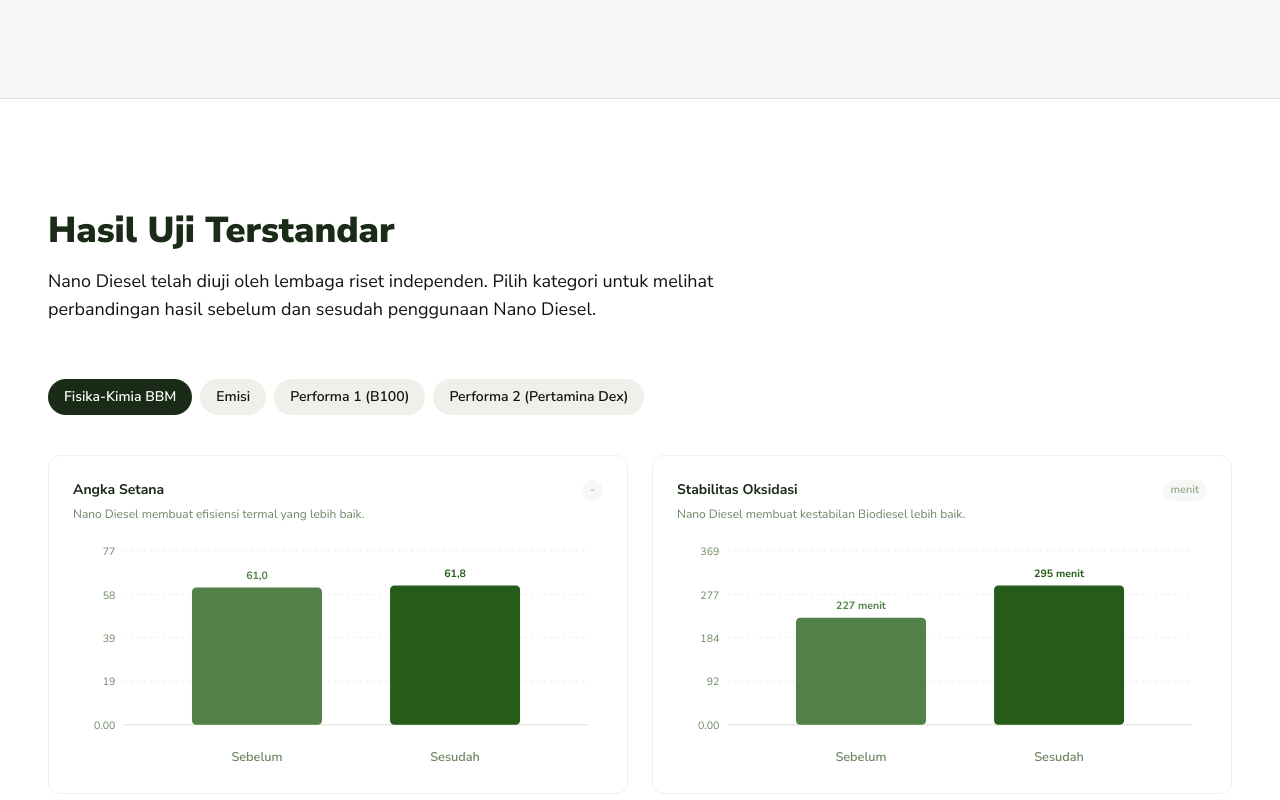
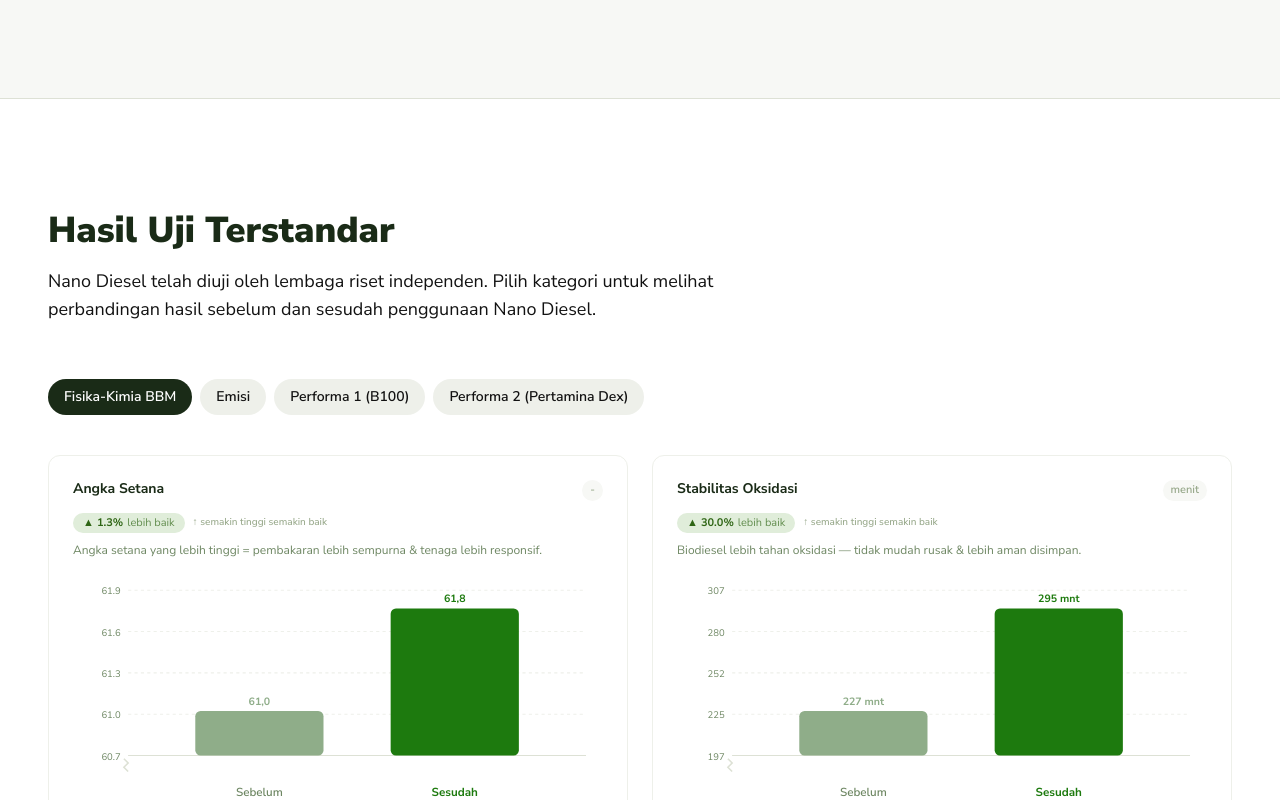
Before and after one commit to nanosix-corporate/nanodiesel, a Next.js app: page /our-technology in a window 1280 px wide. Shown: the part 2000-2800 px from the top of the page. Built offline with nearby package versions, Linux system fonts and the light colour scheme.

Commit message:
update design system and our technology chart

```diff
--- a/app/our-technology/page.tsx
+++ b/app/our-technology/page.tsx
@@ -56,8 +56,8 @@
           </p>
           <div className="grid md:grid-cols-2 gap-10 md:gap-14 items-start">
             <div className="relative">
-              <div className="absolute -inset-4 bg-emerald-500/10 rounded-3xl blur-sm" />
-              <div className="relative rounded-2xl overflow-hidden shadow-xl h-[250px] md:h-[400px]">
+              <div className="absolute -inset-4 rounded-3xl blur-sm" />
+              <div className="relative rounded-2xl overflow-hidden h-[250px] md:h-[400px]">
                 <video autoPlay loop muted playsInline className="w-full h-full object-cover">
                   <source src="/video/technology.webm" type="video/webm" />
                 </video>
--- a/app/shop/page.tsx
+++ b/app/shop/page.tsx
@@ -158,7 +158,7 @@
                   <div className="mt-auto">
                     {product.dark ? (
                       <>
-                        <div className="text-lg md:text-xl font-black mb-3 text-emerald-400">
+                        <div className="text-lg md:text-xl font-black mb-3 text-brand-white">
                           {product.price}
                         </div>
                         <a
--- a/components/Navbar.tsx
+++ b/components/Navbar.tsx
@@ -13,7 +13,7 @@
   const [open, setOpen] = useState(false);
 
   return (
-    <header className="fixed inset-x-0 top-0 z-50 border-b border-olive-200/50 glass-panel font-manrope text-sm font-semibold tracking-wide">
+    <header className="fixed inset-x-0 top-0 z-50 border-b border-olive-200/50 glass-panel font-manrope text-fs-nav font-semibold tracking-wide">
       <div className="mx-auto flex max-w-[1440px] items-center justify-between px-6 py-4 nav:px-12">
         <a href="/" className="flex items-center gap-3">
           <img src="/images/logo/nanodiesel-logo-brand.svg" alt="Nano Diesel" className="h-10 w-auto object-contain" />
--- a/components/TestResultsChart.tsx
+++ b/components/TestResultsChart.tsx
@@ -8,6 +8,13 @@
   labels: [string, string];
   values: [number, number];
   description: string;
+  /** If true, lower sesudah = better (e.g. emisi, CFPP, viscosity, HFRR, fuel consumption) */
+  lowerIsBetter?: boolean;
+  /**
+   * Force Y-axis to start from 0.
+   * Use when ratio between values is already very dramatic (e.g. HC: 13.7 → 0, NOx: 91 → 41).
+   */
+  forceZeroBase?: boolean;
 }
 
 interface TabConfig {
@@ -21,130 +28,342 @@
     id: 'fisika-kimia',
     label: 'Fisika-Kimia BBM',
     params: [
-      { name: 'Angka Setana', unit: '-', labels: ['61,0', '61,8'], values: [61.0, 61.8], description: 'Nano Diesel membuat efisiensi termal yang lebih baik.' },
-      { name: 'Stabilitas Oksidasi', unit: 'menit', labels: ['227 menit', '295 menit'], values: [227, 295], description: 'Nano Diesel membuat kestabilan Biodiesel lebih baik.' },
-      { name: 'Acid Value', unit: 'mg KOH/g', labels: ['0.18 mg KOH/g', '0.19 mg KOH/g'], values: [0.18, 0.19], description: 'Nano Diesel membuat kestabilan Biodiesel lebih baik.' },
-      { name: 'Cold Filter Plugging Point', unit: '°C', labels: ['10 °C', '9 °C'], values: [10, 9], description: 'Nano Diesel membuat Biodiesel dapat melewati filter dengan lebih baik.' },
-      { name: 'Viskositas Kinematik', unit: 'mm²/s', labels: ['4,537 mm²/s', '4,505 mm²/s'], values: [4.537, 4.505], description: 'Nano Diesel membuat kerja pompa dan injektor tidak terlalu berat dan pembakaran lebih sempurna.' },
-      { name: 'Lubrisitas (HFRR)', unit: 'micron', labels: ['280,5 micron', '249,0 micron'], values: [280.5, 249.0], description: 'Nano Diesel membuat pelumasan sangat baik, pada injektor maupun ruang bakar.' },
+      {
+        name: 'Angka Setana',
+        unit: '-',
+        labels: ['61,0', '61,8'],
+        values: [61.0, 61.8],
+        description: 'Angka setana yang lebih tinggi = pembakaran lebih sempurna & tenaga lebih responsif.',
+        lowerIsBetter: false,
+      },
+      {
+        name: 'Stabilitas Oksidasi',
+        unit: 'menit',
+        labels: ['227 mnt', '295 mnt'],
+        values: [227, 295],
+        description: 'Biodiesel lebih tahan oksidasi — tidak mudah rusak & lebih aman disimpan.',
+        lowerIsBetter: false,
+      },
+      {
+        name: 'Acid Value',
+        unit: 'mg KOH/g',
+        labels: ['0,18', '0,19'],
+        values: [0.18, 0.19],
+        description: 'Perubahan minor — tetap dalam batas aman standar SNI.',
+        lowerIsBetter: true,
+      },
+      {
+        name: 'Cold Filter Plugging Point',
+        unit: '°C',
+        labels: ['10 °C', '9 °C'],
+        values: [10, 9],
+        description: 'CFPP lebih rendah = biodiesel lebih lancar di suhu dingin, filter tidak mudah tersumbat.',
+        lowerIsBetter: true,
+      },
+      {
+        name: 'Viskositas Kinematik',
+        unit: 'mm²/s',
+        labels: ['4,537', '4,505'],
+        values: [4.537, 4.505],
+        description: 'Viskositas lebih rendah = atomisasi sempurna di injektor, pompa bekerja lebih ringan.',
+        lowerIsBetter: true,
+      },
+      {
+        name: 'Lubrisitas (HFRR)',
+        unit: 'micron',
+        labels: ['280,5 µm', '249,0 µm'],
+        values: [280.5, 249.0],
+        description: 'Gesekan lebih rendah = injektor & ruang bakar terlindungi lebih baik dari aus.',
+        lowerIsBetter: true,
+      },
     ],
   },
   {
     id: 'emisi',
     label: 'Emisi',
     params: [
-      { name: 'CO', unit: 'ppm', labels: ['161,0 ppm', '142 ppm'], values: [161, 142], description: '' },
-      { name: 'CO\u2082', unit: '%', labels: ['2,3%', '2,8%'], values: [2.3, 2.8], description: '' },
-      { name: 'NOx', unit: 'ppm', labels: ['91,0 ppm', '41 ppm'], values: [91, 41], description: '' },
-      { name: 'Hidrokarbon (HC)', unit: 'ppm', labels: ['13,7 ppm', '<0.10 ppm'], values: [13.7, 0], description: '' },
-      { name: 'Opasitas', unit: '%', labels: ['10,8%', '7,8%'], values: [10.8, 7.8], description: '' },
+      {
+        name: 'CO',
+        unit: 'ppm',
+        labels: ['161 ppm', '142 ppm'],
+        values: [161, 142],
+        description: 'Emisi karbon monoksida turun — pembakaran lebih tuntas.',
+        lowerIsBetter: true,
+      },
+      {
+        name: 'CO₂',
+        unit: '%',
+        labels: ['2,3%', '2,8%'],
+        values: [2.3, 2.8],
+        description: 'CO₂ lebih tinggi justru menunjukkan pembakaran yang lebih sempurna.',
+        lowerIsBetter: false,
+      },
+      {
+        name: 'NOx',
+        unit: 'ppm',
+        labels: ['91 ppm', '41 ppm'],
+        values: [91, 41],
+        description: 'NOx turun drastis 55% — mesin lebih ramah lingkungan & lulus uji emisi.',
+        lowerIsBetter: true,
+        forceZeroBase: true,
+      },
+      {
+        name: 'Hidrokarbon (HC)',
+        unit: 'ppm',
+        labels: ['13,7 ppm', '<0,10 ppm'],
+        values: [13.7, 0.1],
+        description: 'HC turun hingga mendekati nol — hampir tidak ada bahan bakar yang terbuang sia-sia.',
+        lowerIsBetter: true,
+        forceZeroBase: true,
+      },
+      {
+        name: 'Opasitas (Asap)',
+        unit: '%',
+        labels: ['10,8%', '7,8%'],
+        values: [10.8, 7.8],
+        description: 'Asap hitam berkurang signifikan — knalpot lebih bersih & lulus uji KIR.',
+        lowerIsBetter: true,
+      },
     ],
   },
   {
     id: 'performa-1',
     label: 'Performa 1 (B100)',
     params: [
-      { name: 'Torsi Maksimum', unit: 'Nm', labels: ['284,8 @2500 rpm', '294,2 @2500 rpm'], values: [284.8, 294.2], description: '' },
-      { name: 'Daya Maksimum', unit: 'HP', labels: ['117,2 @3000 rpm', '121,1 @3000 rpm'], values: [117.2, 121.1], description: '' },
-      { name: 'Konsumsi BBM', unit: 'L/100km', labels: ['5,61', '5,33'], values: [5.61, 5.33], description: '' },
+      {
+        name: 'Torsi Maksimum',
+        unit: 'Nm',
+        labels: ['284,8 Nm', '294,2 Nm'],
+        values: [284.8, 294.2],
+        description: 'Torsi meningkat — akselerasi lebih kuat terutama saat bermuatan penuh.',
+        lowerIsBetter: false,
+      },
+      {
+        name: 'Daya Maksimum',
+        unit: 'HP',
+        labels: ['117,2 HP', '121,1 HP'],
+        values: [117.2, 121.1],
+        description: 'Tenaga mesin naik signifikan — performa di tanjakan & jalan berat meningkat nyata.',
+        lowerIsBetter: false,
+      },
+      {
+        name: 'Konsumsi BBM',
+        unit: 'L/100km',
+        labels: ['5,61 L', '5,33 L'],
+        values: [5.61, 5.33],
+        description: 'Konsumsi bahan bakar turun — lebih irit BBM per kilometer perjalanan.',
+        lowerIsBetter: true,
+      },
     ],
   },
   {
     id: 'performa-2',
     label: 'Performa 2 (Pertamina Dex)',
     params: [
-      { name: 'Torsi Maksimum', unit: 'Nm', labels: ['620,8 @2500 rpm', '713,4 @2000 rpm'], values: [620.8, 713.4], description: '' },
-      { name: 'Daya Maksimum', unit: 'HP', labels: ['232,9 @3000 rpm', '254,1 @3000 rpm'], values: [232.9, 254.1], description: '' },
+      {
+        name: 'Torsi Maksimum',
+        unit: 'Nm',
+        labels: ['620,8 Nm', '713,4 Nm'],
+        values: [620.8, 713.4],
+        description: 'Torsi meningkat drastis — tarikan mesin jauh lebih bertenaga di semua putaran.',
+        lowerIsBetter: false,
+      },
+      {
+        name: 'Daya Maksimum',
+        unit: 'HP',
+        labels: ['232,9 HP', '254,1 HP'],
+        values: [232.9, 254.1],
+        description: 'Daya meningkat signifikan — kinerja mesin optimal bahkan di kondisi beban berat.',
+        lowerIsBetter: false,
+      },
     ],
   },
 ];
 
-const BAR_COLOR = '#528247';
-const BAR_COLOR_2 = '#255c1a';
+// ─── Color tokens ─────────────────────────────────────────────────────────────
+const COLOR_BEFORE = '#8fad89';
+const COLOR_AFTER_GOOD = '#1d7a0e';
+const COLOR_AFTER_NEUTRAL = '#528247';
 const GRID_COLOR = '#eef0ea';
 const TEXT_COLOR = '#6e8763';
 const AXIS_COLOR = '#dde1d5';
 
 const SVG_W = 500;
 const SVG_H = 220;
-const PAD = { top: 14, right: 14, bottom: 42, left: 48 };
+const PAD = { top: 20, right: 16, bottom: 44, left: 52 };
 
 function fmt(v: number): string {
   if (v < 0.1) return v.toFixed(2);
   if (v % 1 === 0) return v.toString();
-  return v.toFixed(v < 10 ? 1 : 0);
+  return v.toFixed(v < 10 ? 2 : v < 100 ? 1 : 0);
 }
 
-function BarSvgChart({ labels, values }: { labels: [string, string]; values: [number, number] }) {
+function getPctChange(v1: number, v2: number, lowerIsBetter: boolean): number {
+  if (v1 === 0) return 0;
+  const raw = ((v2 - v1) / v1) * 100;
+  return lowerIsBetter ? -raw : raw;
+}
+
+function BarSvgChart({
+  labels,
+  values,
+  lowerIsBetter = false,
+  forceZeroBase = false,
+}: {
+  labels: [string, string];
+  values: [number, number];
+  lowerIsBetter?: boolean;
+  forceZeroBase?: boolean;
+}) {
   const [v1, v2] = values;
-  const maxVal = Math.max(v1, v2, 0);
-  const range = maxVal || 1;
-  const yMax = range * 1.25;
+
+  const minVal = Math.min(v1, v2);
+  const maxVal = Math.max(v1, v2);
+  const spread = maxVal - minVal;
+
+  let yMin: number;
+  let yMax: number;
+
+  if (forceZeroBase || spread === 0) {
+    yMin = 0;
+    yMax = maxVal * 1.25 || 1;
+  } else {
+    // Target fill ratio: the spread between bars occupies ~62% of chart height.
+    // This keeps every comparison visually dramatic regardless of absolute value scale.
+    const TARGET_FILL = 0.62;
+    const chartRange = spread / TARGET_FILL;
+    const padBelow = chartRange * 0.27; // 27% whitespace below shorter bar
+    const padAbove = chartRange * 0.11; // 11% whitespace above taller bar
+    yMin = Math.max(0, minVal - padBelow);
+    yMax = maxVal + padAbove;
+  }
+
   const plotW = SVG_W - PAD.left - PAD.right;
   const plotH = SVG_H - PAD.top - PAD.bottom;
   const barWidth = plotW * 0.28;
   const gap = (plotW - 2 * barWidth) / 3;
   const xA = PAD.left + gap;
   const xB = PAD.left + 2 * gap + barWidth;
-  const barA = (v1 / yMax) * plotH;
-  const barB = (v2 / yMax) * plotH;
+
+  const toY = (v: number) =>
+    PAD.top + plotH - ((v - yMin) / (yMax - yMin)) * plotH;
+
+  const barATop = toY(v1);
+  const barBTop = toY(v2);
+  const baseY = PAD.top + plotH;
+
+  const barAH = baseY - barATop;
+  const barBH = baseY - barBTop;
 
   const yTicks = 4;
   const tickValues: number[] = [];
   for (let i = 0; i <= yTicks; i++) {
-    tickValues.push((yMax / yTicks) * i);
+    tickValues.push(yMin + ((yMax - yMin) / yTicks) * i);
   }
+
+  const isImproved = lowerIsBetter ? v2 < v1 : v2 > v1;
+  const afterColor = isImproved ? COLOR_AFTER_GOOD : COLOR_AFTER_NEUTRAL;
 
   return (
     <svg viewBox={`0 0 ${SVG_W} ${SVG_H}`} className="w-full h-auto" preserveAspectRatio="xMidYMid meet">
       {tickValues.map((v, i) => {
-        const y = PAD.top + plotH - (v / yMax) * plotH;
+        const y = toY(v);
         return (
           <g key={i}>
             <line x1={PAD.left} y1={y} x2={PAD.left + plotW} y2={y} stroke={GRID_COLOR} strokeDasharray="3 3" />
-            <text x={PAD.left - 8} y={y + 4} textAnchor="end" fill={TEXT_COLOR} fontSize={10} fontFamily="inherit">
+            <text x={PAD.left - 7} y={y + 4} textAnchor="end" fill={TEXT_COLOR} fontSize={9} fontFamily="inherit">
               {fmt(v)}
             </text>
           </g>
         );
       })}
 
-      <line x1={PAD.left} y1={PAD.top + plotH} x2={PAD.left + plotW} y2={PAD.top + plotH} stroke={AXIS_COLOR} />
+      <line x1={PAD.left} y1={baseY} x2={PAD.left + plotW} y2={baseY} stroke={AXIS_COLOR} />
 
       {/* Bar Sebelum */}
-      <rect x={xA} y={PAD.top + plotH - barA} width={barWidth} height={barA} rx={4} fill={BAR_COLOR} />
-      <text x={xA + barWidth / 2} y={PAD.top + plotH - barA - 8} textAnchor="middle" fill={BAR_COLOR} fontSize={10} fontWeight={700} fontFamily="inherit">
+      <rect x={xA} y={barATop} width={barWidth} height={Math.max(barAH, 2)} rx={5} fill={COLOR_BEFORE} />
+      <text x={xA + barWidth / 2} y={barATop - 6} textAnchor="middle" fill={COLOR_BEFORE} fontSize={10} fontWeight={700} fontFamily="inherit">
         {labels[0]}
       </text>
 
       {/* Bar Sesudah */}
-      <rect x={xB} y={PAD.top + plotH - barB} width={barWidth} height={barB} rx={4} fill={BAR_COLOR_2} />
-      <text x={xB + barWidth / 2} y={PAD.top + plotH - barB - 8} textAnchor="middle" fill={BAR_COLOR_2} fontSize={10} fontWeight={700} fontFamily="inherit">
+      <rect x={xB} y={barBTop} width={barWidth} height={Math.max(barBH, 2)} rx={5} fill={afterColor} />
+      <text x={xB + barWidth / 2} y={barBTop - 6} textAnchor="middle" fill={afterColor} fontSize={10} fontWeight={700} fontFamily="inherit">
         {labels[1]}
       </text>
 
       {/* X-axis labels */}
-      <text x={xA + barWidth / 2} y={SVG_H - 8} textAnchor="middle" fill={TEXT_COLOR} fontSize={12} fontWeight={600} fontFamily="inherit">
+      <text x={xA + barWidth / 2} y={SVG_H - 6} textAnchor="middle" fill={TEXT_COLOR} fontSize={11} fontWeight={600} fontFamily="inherit">
         Sebelum
       </text>
-      <text x={xB + barWidth / 2} y={SVG_H - 8} textAnchor="middle" fill={TEXT_COLOR} fontSize={12} fontWeight={600} fontFamily="inherit">
+      <text x={xB + barWidth / 2} y={SVG_H - 6} textAnchor="middle" fill={afterColor} fontSize={11} fontWeight={700} fontFamily="inherit">
         Sesudah
       </text>
+
+      {/* Truncated-axis zigzag indicator */}
+      {!forceZeroBase && yMin > 0 && (
+        <polyline
+          points={`${PAD.left - 4},${baseY + 3} ${PAD.left},${baseY + 7} ${PAD.left - 4},${baseY + 11} ${PAD.left},${baseY + 15}`}
+          fill="none"
+          stroke={AXIS_COLOR}
+          strokeWidth={1.5}
+        />
+      )}
     </svg>
   );
 }
 
+function ImprovementBadge({ v1, v2, lowerIsBetter }: { v1: number; v2: number; lowerIsBetter: boolean }) {
+  const pct = getPctChange(v1, v2, lowerIsBetter);
+  const isPositive = pct > 0;
+  const isNeutral = Math.abs(pct) < 0.5;
+
+  if (isNeutral) return null;
+
+  return (
+    <span
+      className={`inline-flex items-center gap-1 text-[11px] font-bold px-2.5 py-0.5 rounded-full ${
+        isPositive
+          ? 'bg-emerald-100 text-emerald-700'
+          : 'bg-red-50 text-red-500'
+      }`}
+    >
+      {isPositive ? '▲' : '▼'} {Math.abs(pct).toFixed(1)}%
+      <span className="font-normal opacity-70">{isPositive ? 'lebih baik' : 'berubah'}</span>
+    </span>
+  );
+}
+
 function ParamChart({ param }: { param: ParamConfig }) {
+  const [v1, v2] = param.values;
   return (
-    <div className="rounded-2xl border border-olive-100 bg-white p-5 md:p-6 flex flex-col">
-      <div className="flex items-center justify-between mb-1">
-        <h4 className="text-sm font-bold text-brand-dark">{param.name}</h4>
-        <span className="text-[11px] font-semibold text-olive-400 bg-olive-50 px-2 py-0.5 rounded-full">{param.unit}</span>
+    <div className="rounded-2xl border border-olive-100 bg-white p-5 md:p-6 flex flex-col gap-2">
+      <div className="flex items-start justify-between gap-3 mb-1">
+        <h4 className="text-sm font-bold text-brand-dark leading-tight">{param.name}</h4>
+        <span className="text-[11px] font-semibold text-olive-400 bg-olive-50 px-2 py-0.5 rounded-full whitespace-nowrap shrink-0">
+          {param.unit}
+        </span>
       </div>
+
+      <div className="flex items-center gap-2 flex-wrap">
+        <ImprovementBadge v1={v1} v2={v2} lowerIsBetter={param.lowerIsBetter ?? false} />
+        {param.lowerIsBetter !== undefined && (
+          <span className="text-[10px] text-olive-400 font-medium">
+            {param.lowerIsBetter ? '↓ semakin rendah semakin baik' : '↑ semakin tinggi semakin baik'}
+          </span>
+        )}
+      </div>
+
       {param.description && (
-        <p className="text-[12px] text-olive-500 leading-relaxed mb-3">{param.description}</p>
+        <p className="text-[12px] text-olive-500 leading-relaxed">{param.description}</p>
       )}
-      <BarSvgChart labels={param.labels} values={param.values} />
+
+      <BarSvgChart
+        labels={param.labels}
+        values={param.values}
+        lowerIsBetter={param.lowerIsBetter}
+        forceZeroBase={param.forceZeroBase}
+      />
     </div>
   );
 }
--- a/tailwind.config.js
+++ b/tailwind.config.js
@@ -19,6 +19,7 @@
       fontSize: {
         'fs-xs': '0.75rem',
         'fs-sm': '0.875rem',
+        'fs-nav': '0.92rem',
         'fs-base': '1rem',
         'fs-md': '1.125rem',
         'fs-lg': '1.5rem',
```
Also changed, not shown: app/page.tsx (+11 -13 lines).
